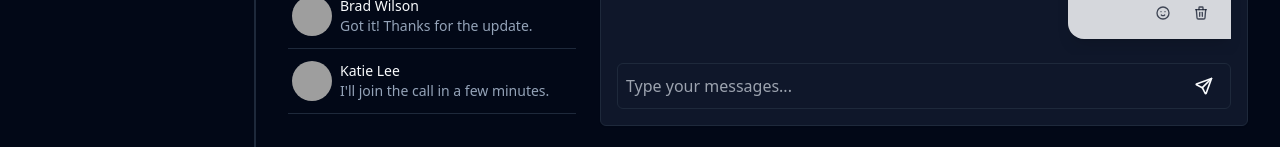
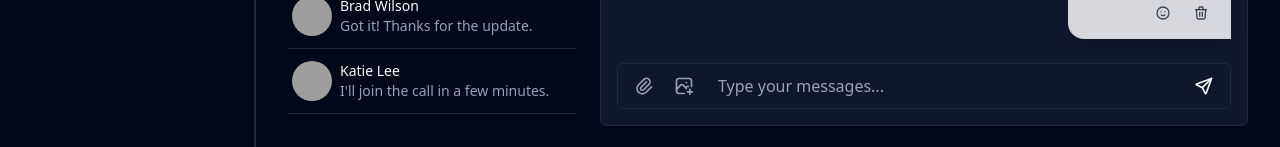
Before and after one commit to LogicLayer07/React-Shadcn-Admin-Dashboard, a React (Vite) app: page /chats in a window 1280 px wide. Shown: the part 650-797 px from the top of the page. Built offline with nearby package versions, Linux system fonts and the light colour scheme; grey boxes are pictures that could not be loaded.

Commit message:
feat(chat): add image sending functionality

```diff
--- a/src/pages/chats/data/schema.ts
+++ b/src/pages/chats/data/schema.ts
@@ -4,6 +4,7 @@ export interface Message {
     timestamp: string;
     reactions?: { [emoji: string]: number };
     file?: string;
+    fileType?: string;
     image?: string;
     recalled?: boolean;
   }
--- a/src/pages/chats/index.tsx
+++ b/src/pages/chats/index.tsx
@@ -1,4 +1,4 @@
-import { useState } from 'react'
+import { useRef, useState } from 'react'
 import { Fragment } from 'react/jsx-runtime'
 import dayjs from 'dayjs'
 import {
@@ -7,7 +7,9 @@ import {
   IconEdit,
   IconMessages,
   IconMoodSmile,
+  IconPaperclip,
   IconPhone,
+  IconPhotoPlus,
   IconSearch,
   IconSend,
   IconTrash,
@@ -23,6 +25,7 @@ import { UserNav } from '@/components/user-nav'
 import { Button } from '@/components/custom/button'
 import { initialChats } from './data/chats'
 import { Popover, PopoverContent, PopoverTrigger } from '@/components/ui/popover'
+import { Input } from '@/components/ui/input'
 type ChatUser = (typeof initialChats)[number]
 type Convo = ChatUser['messages'][number]
 
@@ -34,6 +37,8 @@ export default function Chats() {
   const [mobileSelectedUser, setMobileSelectedUser] = useState<ChatUser | null>(
     null
   )
+  const fileInputRef = useRef<HTMLInputElement>(null)
+  const imageInputRef = useRef<HTMLInputElement>(null)
   const emojis = ['👍', '❤️', '😂', '😮', '😢', '😡'];
   const filteredChatList = initialChats.filter(({ fullName }) =>
     fullName.toLowerCase().includes(search.trim().toLowerCase())
@@ -53,22 +58,33 @@ export default function Chats() {
     {}
   )
 
-  const handleSendMessage = () => {
-
-    if (!message.trim()) return
+  const handleSendMessage = (e: React.FormEvent) => {
+    e.preventDefault()
+    if (!message.trim() && !imageInputRef.current?.files?.length && !imageInputRef.current?.files?.length) return;
 
     const newMessage: Convo = {
       sender: 'You',
       message: message,
       timestamp: dayjs().toISOString(),
     }
+    if (fileInputRef.current?.files?.length) {
+      const file = fileInputRef.current.files[0];
+      console.log("file", file);
+      newMessage.file = file.name;
+      newMessage.fileType = file.type;
+    }
 
-    const updatedUser = {
-      ...selectedUser,
-      messages: [newMessage, ...selectedUser.messages]
-    };
-    setSelectedUser(updatedUser)
+    if (imageInputRef.current?.files?.length) {
+      newMessage.image = URL.createObjectURL(imageInputRef.current.files[0])
+    }
+
+    setSelectedUser(prevUser => ({
+      ...prevUser,
+      messages: [newMessage, ...prevUser.messages],
+    }));
     setMessage('')
+    if (fileInputRef.current) fileInputRef.current.value = ''
+    if (imageInputRef.current) imageInputRef.current.value = ''
   }
   const handleReaction = (messageTimestamp: string, emoji: any) => {
     const updatedMessages = selectedUser.messages.map((msg) => {
@@ -100,7 +116,7 @@ export default function Chats() {
     setSelectedUser(updatedUser);
   };
 
-
+  console.log("currentMessage", currentMessage)
   return (
     <Layout fixed>
       {/* ===== Top Heading ===== */}
@@ -271,6 +287,20 @@ export default function Chats() {
                               ) : (
                                 <>
                                   {msg.message}{' '}
+                                  {msg.file && (
+                                    <div>
+                                      <span>{msg.file}</span>
+                                      <a href={`/files/${msg.file}`} download>
+                                        <Button variant="link" size="sm">Download</Button>
+                                      </a>
+                                    </div>
+                                  )}
+
+                                  {msg.image && (
+                                    <div>
+                                      <img src={msg.image} alt="image" className="w-32 h-32 object-cover" />
+                                    </div>
+                                  )}
                                   <span
                                     className={cn(
                                       'mt-1 block text-xs font-light italic text-muted-foreground',
@@ -322,13 +352,44 @@ export default function Chats() {
                 </div>
               </div>
               <form
-                onSubmit={(e) => {
-                  e.preventDefault()
-                  handleSendMessage()
-                }}
+                onSubmit={handleSendMessage}
                 className='flex w-full flex-none gap-2'
               >
                 <div className='flex flex-1 items-center gap-2 rounded-md border border-input px-2 py-1 focus-within:outline-none focus-within:ring-1 focus-within:ring-ring lg:gap-4'>
+                  <div className="space-x-1">
+                    <Button
+                      size="icon"
+                      type="button"
+                      variant="ghost"
+                      className="h-8 rounded-md"
+                      onClick={() => fileInputRef.current?.click()}
+                    >
+                      <IconPaperclip size={20} className="stroke-muted-foreground" />
+                    </Button>
+                    <Input
+                      type="file"
+                      ref={fileInputRef}
+                      className="hidden"
+                      accept=".pdf, .doc, .docx, .txt"
+                      onChange={() => handleSendMessage({ preventDefault: () => { } } as React.FormEvent)}
+                    />
+                    <Button
+                      size="icon"
+                      type="button"
+                      variant="ghost"
+                      className="h-8 rounded-md"
+                      onClick={() => imageInputRef.current?.click()}
+                    >
+                      <IconPhotoPlus size={20} className="stroke-muted-foreground" />
+                    </Button>
+                    <Input
+                      type="file"
+                      accept="image/*"
+                      ref={imageInputRef}
+                      className="hidden"
+                      onChange={() => handleSendMessage({ preventDefault: () => { } } as React.FormEvent)}
+                    />
+                  </div>
                   <label className='flex-1'>
                     <span className='sr-only'>Chat Text Box</span>
                     <input
```
Also changed, not shown: public/images/shadcn-admin.png (deleted).
